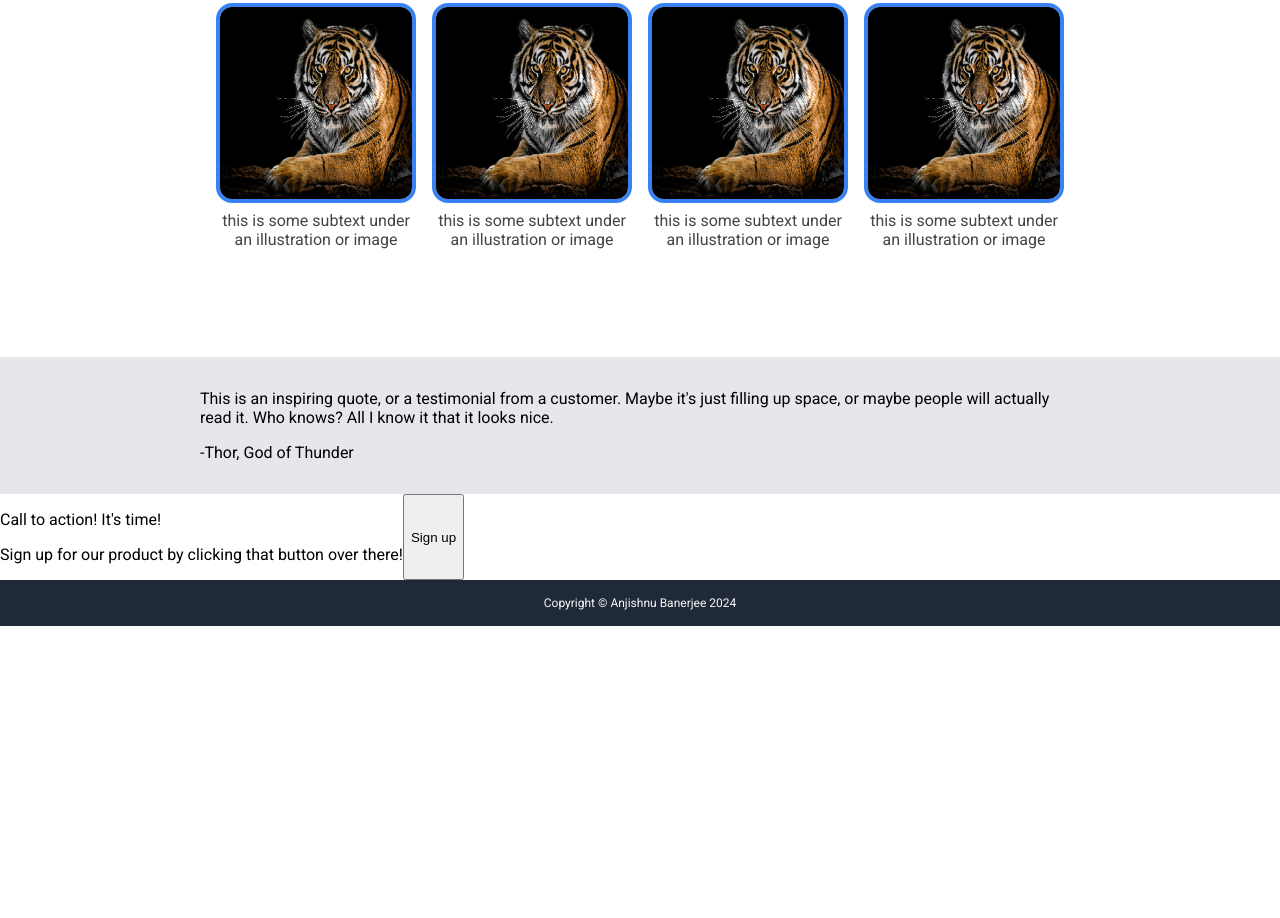
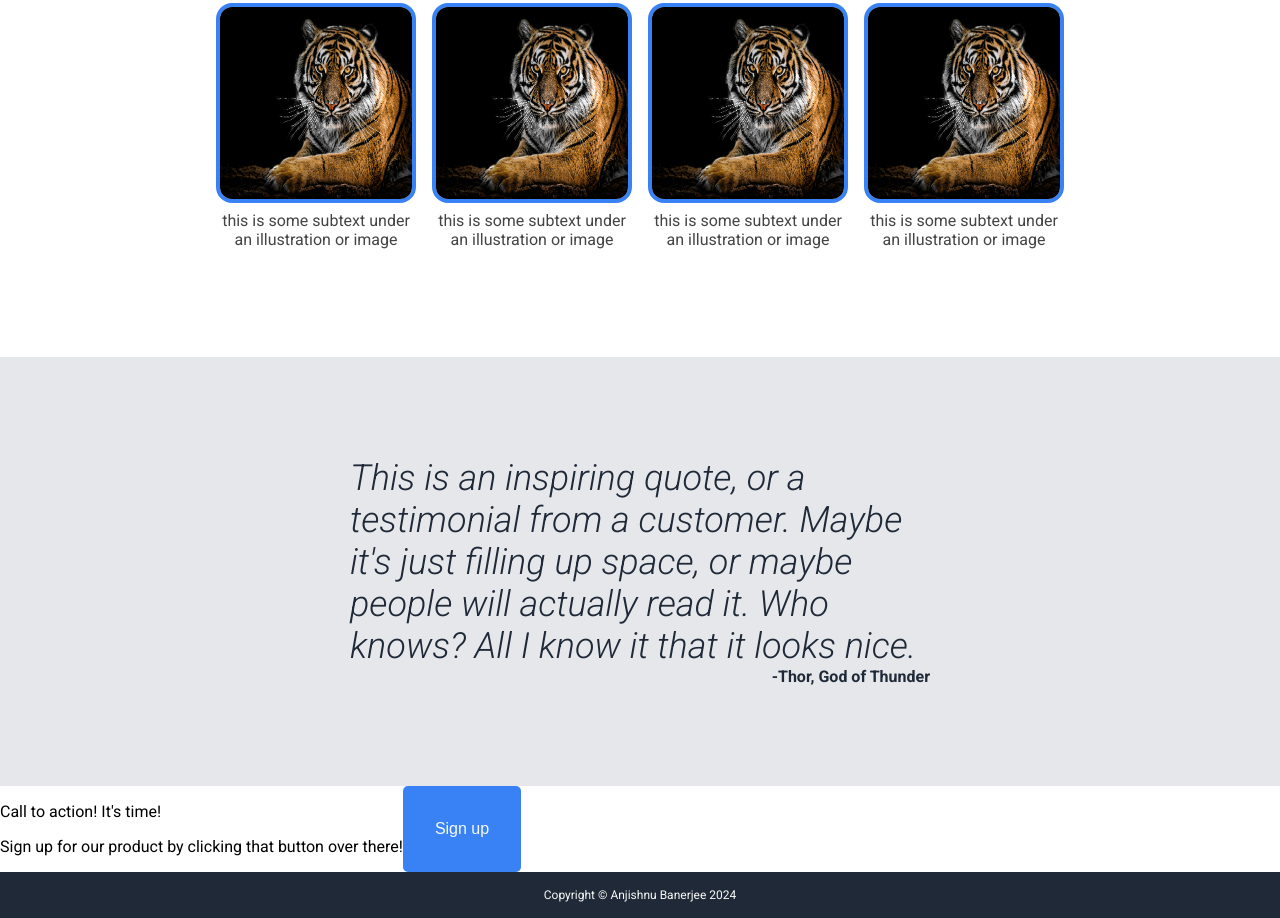
Before and after one commit to kaezrr/landing-page, a plain HTML site: page index.html in a window 1280 px wide. Shown: the part 645-1563 px from the top of the page. Before the commit the page ends 1271 px from the top, so only its background shows below. Drawn offline with Linux system fonts and the light colour scheme.

Commit message:
Finish quote section styling

```diff
--- a/index.html
+++ b/index.html
@@ -48,11 +48,11 @@
         </div>
 
         <div class="quote">
-            <p>This is an inspiring quote, or a testimonial from a customer.
+            <p class="main">This is an inspiring quote, or a testimonial from a customer.
                 Maybe it's just filling up space, or maybe people will actually read it.
                 Who knows? All I know it that it looks nice.
             </p>
-            <p> -Thor, God of Thunder</p>
+            <p class="secondary"> -Thor, God of Thunder</p>
         </div>
 
         <div class="call-to-action">
--- a/styles.css
+++ b/styles.css
@@ -1,7 +1,7 @@
 @import url('https://fonts.googleapis.com/css2?family=Roboto:ital,wght@0,100;0,300;0,400;0,500;0,700;0,900;1,100;1,300;1,400;1,500;1,700;1,900&display=swap');
 
 body {
-    font-family: Roboto;
+    font-family: Roboto, monospace;
     margin: 0px;
 
     display: flex;
@@ -72,7 +72,7 @@ a {
     margin: 8px 0px;
 }
 
-.header-body button {
+button {
     background-color: #3882f6;
     border-radius: 5px;
     border: 0px;
@@ -130,7 +130,22 @@ a {
 
 .quote {
     background-color: #e5e7eb;
-    padding: 16px 200px;
+    color:#1f2937;
+    padding: 100px 350px;
+}
+
+.quote .main {
+    margin: 0px;
+    font-size: 36px;
+    font-weight: 300;
+    font-style: italic;
+}
+
+.quote .secondary {
+    margin: 0px;
+    font-size: 16px;
+    font-weight: 700;
+    text-align: end;
 }
 
 .call-to-action {
```
